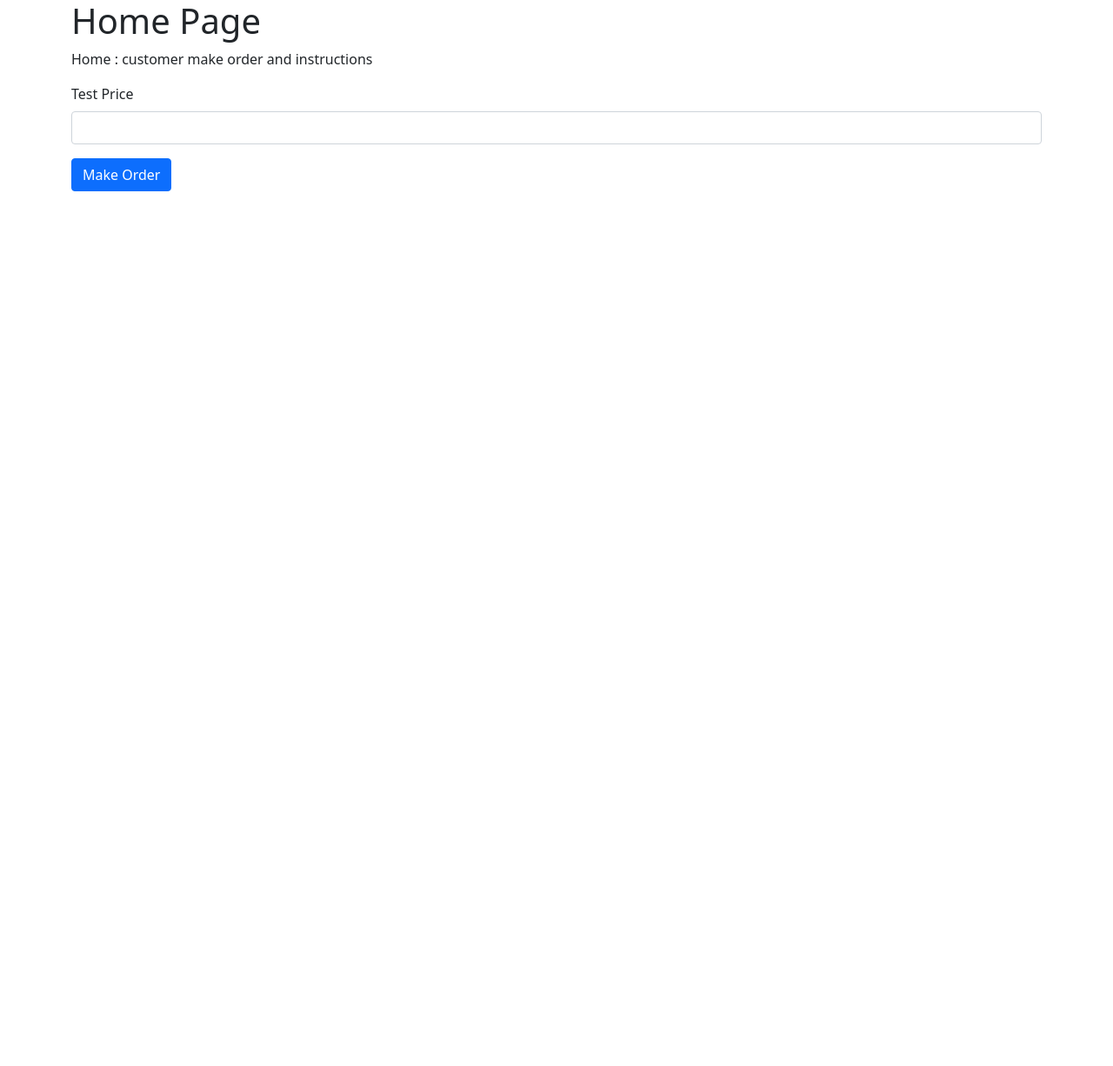
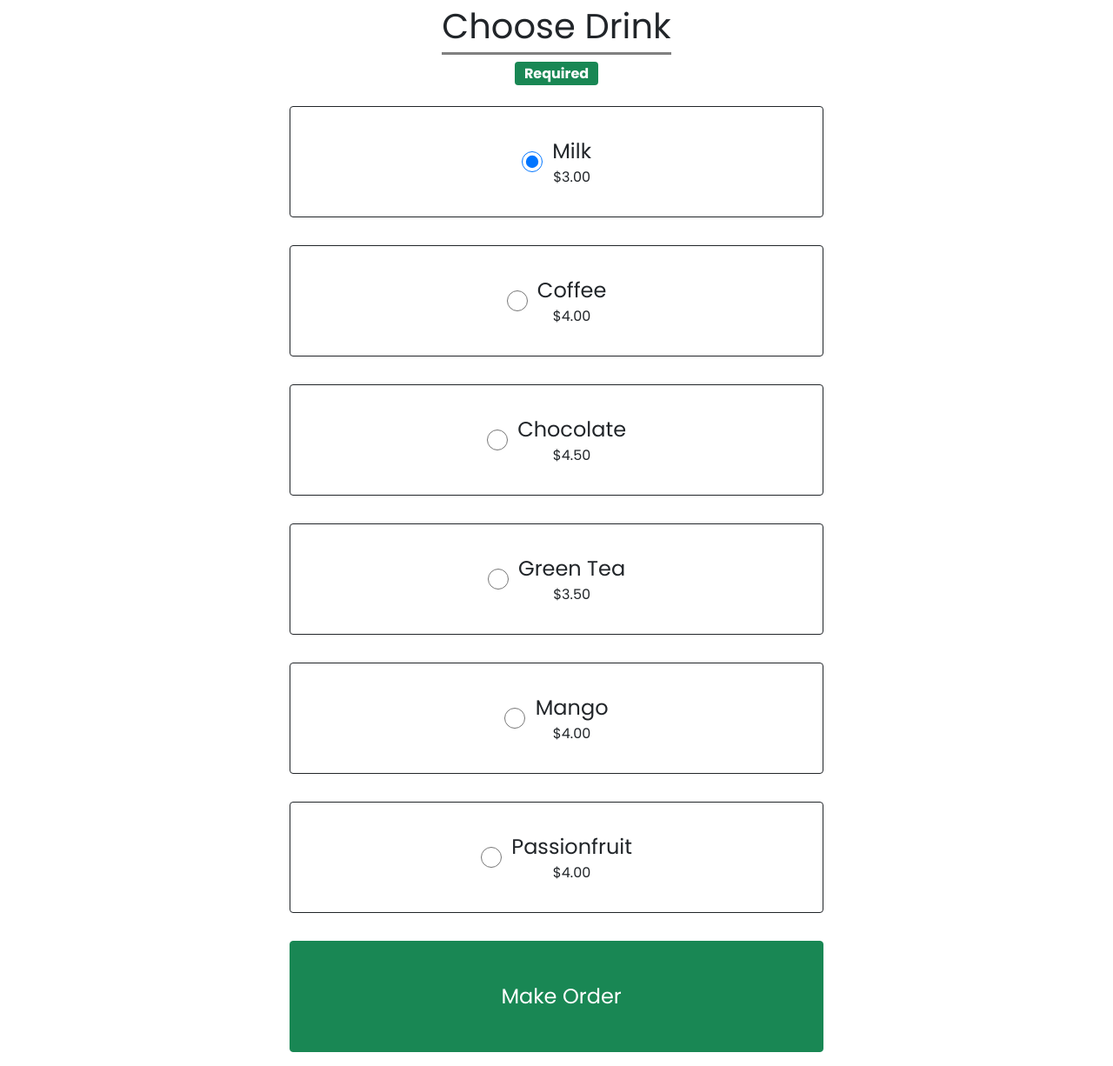
Before and after one commit to Trisentosa/SmartDispenser, a Flask app: page / in a window 1280 px wide. Shown: the whole page at 87% size. Before the commit the page ends 220 px from the top, so only its background shows below. Run offline with Flask 2, Linux system fonts and the light colour scheme; some libraries are stand-ins or nearby versions.

Commit message:
Add and redirect user to barcode payment page, imporve UI, store order data in firebase

```diff
--- a/website/main.py
+++ b/website/main.py
@@ -1,5 +1,6 @@
 from flask import Flask, render_template, request, redirect, url_for, make_response
 import requests
+import os
 from requests.auth import HTTPBasicAuth
 import pyrebase
 import json
@@ -42,49 +43,43 @@ def maintainer():
 
 ### PAYMENT REST API ###
 
+@app.route('/cancelOrder', methods=['POST'])
+def cancelOrder():
+    orderID = db.child("currentOrder").child("orderID").get()
+
+    #Cancel Order
+    paypalToken = payment.getToken()
+    headers = {"Authorization":"Bearer {}".format(paypalToken)}
+    cancelRequest = requests.delete("https://api-m.sandbox.paypal.com/v1/checkout/orders/{}".format(orderID.val()), headers=headers)
+    print(cancelRequest.status_code)
+    return redirect(url_for("home") )
+
+
 @app.route('/makeOrder', methods=['POST'])
 def makeOrder():
-    jsonData = {
-        "intent": "CAPTURE",
-        "purchase_units": [
-            {
-                "items": [
-                    {
-                        "name": "T-Shirt",
-                        "description": "Green XL",
-                        "quantity": "1",
-                        "unit_amount": {
-                            "currency_code": "USD",
-                            "value": "20"
-                        }
-                    }
-                ],
-                "amount": {
-                    "currency_code": "USD",
-                    "value": "20",
-                    "breakdown": {
-                        "item_total": {
-                            "currency_code": "USD",
-                            "value": "20"
-                        }
-                    }
-                }
-            }
-        ],
-        "application_context": {
-            "return_url": "https://example.com/return",
-            "cancel_url": "https://example.com/cancel"
-        }
-    }
+    formData = request.form # Get form data
+
+    # Create order request to paypal backend
+    orderValue =  payment.getTotalPrice(formData["drink"])
+    jsonData = payment.makePaypalJSON("Team Kiwi Drink", "Order: {} flavor".format(formData["drink"]), orderValue)
     paypalToken = payment.getToken()
     headers = {"Authorization":"Bearer {}".format(paypalToken)}
     orderData = requests.post("https://api-m.sandbox.paypal.com/v2/checkout/orders", headers=headers, json=jsonData)
     jsonResponse = json.loads(orderData.content)
+    orderID = jsonResponse["id"]
     paymentLink = jsonResponse["links"][1]["href"]
-    print(paymentLink)
-    fileName = "barcode.png"
+
+    #Embed Payment link in qr code
+    fileName = "static/images/barcode.png"
     payment.makePaymentQR(paymentLink, fileName)
-    return redirect(url_for('home'))
+
+    #store order info (order id, drink type, price)
+    db.child("currentOrder").child("orderID").set(orderID)
+    db.child("currentOrder").child("drink").set(formData["drink"])
+    db.child("currentOrder").child("price").set(orderValue)
+    db.child("currentOrder").child("orderLink").set(paymentLink)
+
+    return render_template("payOrder.html", drink=formData["drink"], value = orderValue, orderID=orderID)
 
 if __name__ == '__main__':
     app.run(debug=True)
--- a/website/payment.py
+++ b/website/payment.py
@@ -48,3 +48,48 @@ def makePaymentQR(paymentLink, fileName = "barcode.png"):
 
     img = qr.make_image(fill_color="black", back_color="white")
     img.save(fileName)
+
+# Make json object order based on paypal create order API
+def makePaypalJSON(productName, productDesc, productValue, currencyCode = "USD"):
+    jsonData = {
+        "intent": "CAPTURE",
+        "purchase_units": [
+            {
+                "items": [
+                    {
+                        "name": "{}".format(productName),
+                        "description": "{}".format(productDesc),
+                        "quantity": "1",
+                        "unit_amount": {
+                            "currency_code": "{}".format(currencyCode),
+                            "value": "{}".format(productValue)
+                        }
+                    }
+                ],
+                "amount": {
+                    "currency_code": "{}".format(currencyCode),
+                    "value": "{}".format(productValue),
+                    "breakdown": {
+                        "item_total": {
+                            "currency_code": "{}".format(currencyCode),
+                            "value": "{}".format(productValue)
+                        }
+                    }
+                }
+            }
+        ],
+        "application_context": {
+            "return_url": "https://example.com/return",
+            "cancel_url": "https://example.com/cancel"
+        }
+    }
+    return jsonData
+
+# Add more stuff later: size, bubble/extra bubble, etc
+def getTotalPrice(flavor):
+    price = 0
+    flavorPrice = {"milk":3.00, "coffee":4.00, "chocolate":4.50, "green tea":3.50, "mango":4.0, "passionfruit":4.0}
+
+    if flavor in flavorPrice:
+        price += flavorPrice[flavor]
+    return price
--- /dev/null
+++ b/website/static/css/main.css
@@ -0,0 +1,58 @@
+/* LCD screen 800x480 */
+* {
+  font-family: "Poppins", sans-serif;
+}
+
+input[type="radio"] {
+  width: 1.5rem;
+  height: 1.5rem;
+}
+
+.optionLabel {
+  font-size: 1.5rem;
+  margin-left: 0.7rem;
+}
+
+.categoryText {
+  border-bottom: 3px solid gray;
+  font-size: 2.5rem;
+  display: table;
+  margin: 0 auto;
+}
+
+.badgeText {
+  font-size: 1rem;
+  display: table;
+  margin: 0.5rem auto;
+}
+
+.priceText {
+  font-size: 1rem;
+  margin-left: 0.7rem;
+}
+
+.optionButton {
+  display: inline-flex;
+  align-items: center;
+  justify-content: center;
+  margin-top: 1rem;
+  margin-bottom: 1rem;
+  width: 55%;
+  height: 8rem;
+}
+
+.submitButton {
+  display: inline-flex;
+  align-items: center;
+  justify-content: center;
+  margin-top: 1rem;
+  margin-bottom: 1rem;
+  width: 55%;
+  height: 8rem;
+}
+
+.verticalButtonLayout {
+  display: flex;
+  flex-direction: column;
+  align-items: center;
+}
--- a/website/templates/base.html
+++ b/website/templates/base.html
@@ -7,13 +7,24 @@
     <meta charset="utf-8" />
     <meta name="viewport" content="width=device-width, initial-scale=1" />
 
+    <!-- BOOTSTRAP 5-->
     <link
       href="https://cdn.jsdelivr.net/npm/bootstrap@5.0.2/dist/css/bootstrap.min.css"
       rel="stylesheet"
       integrity="sha384-EVSTQN3/azprG1Anm3QDgpJLIm9Nao0Yz1ztcQTwFspd3yD65VohhpuuCOmLASjC"
       crossorigin="anonymous"
     />
-    <script src="https://www.paypal.com/sdk/js?client-id=AVHhJDfAZy9YwG0chra-NIq0CfhXeM9eJnWJSHL3LgN10_SCf4RsLGTcJjlDWHLeC0DdwCqc0N5nNL1w"></script>
+    <link rel="preconnect" href="https://fonts.googleapis.com" />
+    <link rel="preconnect" href="https://fonts.gstatic.com" crossorigin />
+
+    <!-- FONT -->
+    <link
+      href="https://fonts.googleapis.com/css2?family=Poppins:ital,wght@0,100;0,200;0,300;0,400;0,500;0,600;0,700;0,800;0,900;1,100;1,200;1,300;1,400;1,500;1,600;1,700;1,800;1,900&display=swap"
+      rel="stylesheet"
+    />
+
+    <!-- CSS IMPORTS -->
+    <link rel="stylesheet" href="static/css/main.css" />
   </head>
 
   <body>
--- a/website/templates/home.html
+++ b/website/templates/home.html
@@ -1,20 +1,62 @@
 {% extends "base.html" %} {% block title %}Home{% endblock %} {% block head %}
 {% endblock %} {% block content %}
-<h1>Home Page</h1>
-<p>Home : customer make order and instructions</p>
 
+<span class="categoryText">Choose Drink</span>
+<span class="badge bg-success badgeText">Required</span>
+<!-- ORDER FORM -->
 <form action="/makeOrder" method="post">
-  <div class="mb-3">
-    <label for="price" class="form-label">Test Price</label>
-    <input
-      type="number"
-      value="{{ request.form['title'] }}"
-      class="form-control"
-      id="price"
-      name="price"
-      aria-describedby="priceHelp"
-    />
+  <!-- Radio Select Drink Option -->
+  <div class="text-center verticalButtonLayout">
+    <label class="btn btn-outline-dark optionButton">
+      <input type="radio" name="drink" value="milk" checked />
+      <div class="verticalButtonLayout">
+        <span class="optionLabel">Milk</span>
+        <div class="priceText">$3.00</div>
+      </div>
+    </label>
+    <label class="btn btn-outline-dark optionButton">
+      <input type="radio" name="drink" value="coffee" />
+      <div class="verticalButtonLayout">
+        <span class="optionLabel">Coffee</span>
+        <div class="priceText">$4.00</div>
+      </div>
+    </label>
+    <label class="btn btn-outline-dark optionButton">
+      <input type="radio" name="drink" value="chocolate" />
+      <div class="verticalButtonLayout">
+        <span class="optionLabel">Chocolate</span>
+        <div class="priceText">$4.50</div>
+      </div>
+    </label>
+    <label class="btn btn-outline-dark optionButton">
+      <input type="radio" name="drink" value="green tea" />
+      <div class="verticalButtonLayout">
+        <span class="optionLabel">Green Tea</span>
+        <div class="priceText">$3.50</div>
+      </div>
+    </label>
+    <label class="btn btn-outline-dark optionButton">
+      <input type="radio" name="drink" value="mango" />
+      <div class="verticalButtonLayout">
+        <span class="optionLabel">Mango</span>
+        <div class="priceText">$4.00</div>
+      </div>
+    </label>
+    <label class="btn btn-outline-dark optionButton">
+      <input type="radio" name="drink" value="passionfruit" />
+      <div class="verticalButtonLayout">
+        <span class="optionLabel">Passionfruit</span>
+        <div class="priceText">$4.00</div>
+      </div>
+    </label>
   </div>
-  <button type="submit" class="btn btn-primary">Make Order</button>
+
+  <!-- SUBMIT BUTTON -->
+  <div class="text-center">
+    <button type="submit" class="btn btn-success submitButton">
+      <span class="optionLabel">Make Order</span>
+    </button>
+  </div>
 </form>
+
 {% endblock %}
```
Also changed, not shown: website/templates/payOrder.html (added, +16 -0 lines), website/barcode.png (deleted), website/static/images/barcode.png (added).
